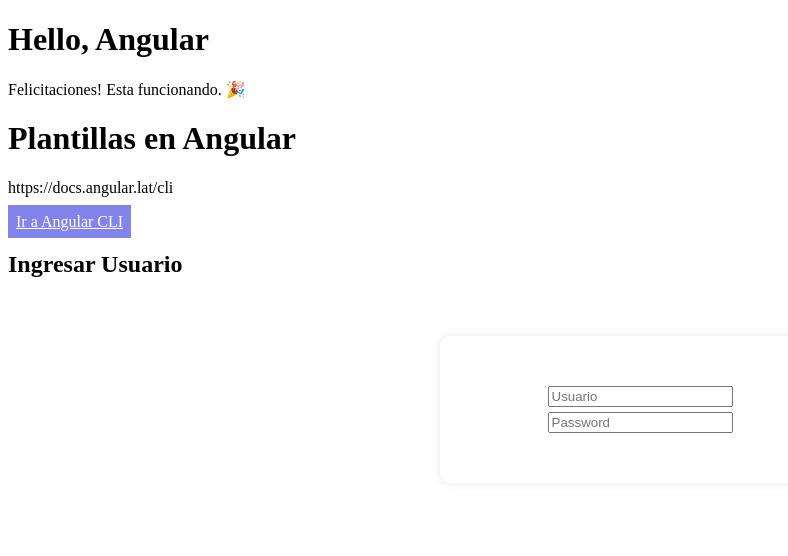
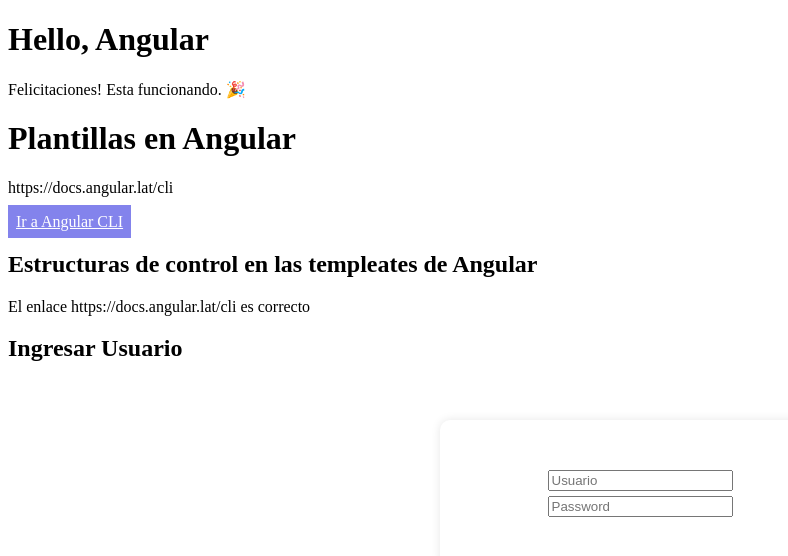
Before and after one commit to Juan8516/03.-Angular, an Angular app: page / in a window 1280 px wide. Shown: the top 556 px of the page, without its empty margins (0-788 px from the left). Built offline with nearby package versions, Linux system fonts and the light colour scheme.

Commit message:
Estructura de control @if

```diff
--- a/src/app/usuario/usuario.html
+++ b/src/app/usuario/usuario.html
@@ -4,6 +4,14 @@
 <a  [href] = "webCliReference"
     [class.existe] = "webCliReference"
     target="_blank">Ir a Angular CLI</a>
+
+<h2>Estructuras de control en las templeates de Angular</h2>
+
+@if(redirigir == true) {
+  <p>El enlace {{webCliReference}} es correcto</p>
+}@else {
+  <p>El enlace {{webCliReference}} no es correcto</p>
+}
 
 <h2>Ingresar Usuario</h2>
 
--- a/src/app/usuario/usuario.ts
+++ b/src/app/usuario/usuario.ts
@@ -10,4 +10,6 @@
 
   webCliReference = "https://docs.angular.lat/cli"
 
+  redirigir = true;
+
 }
```
